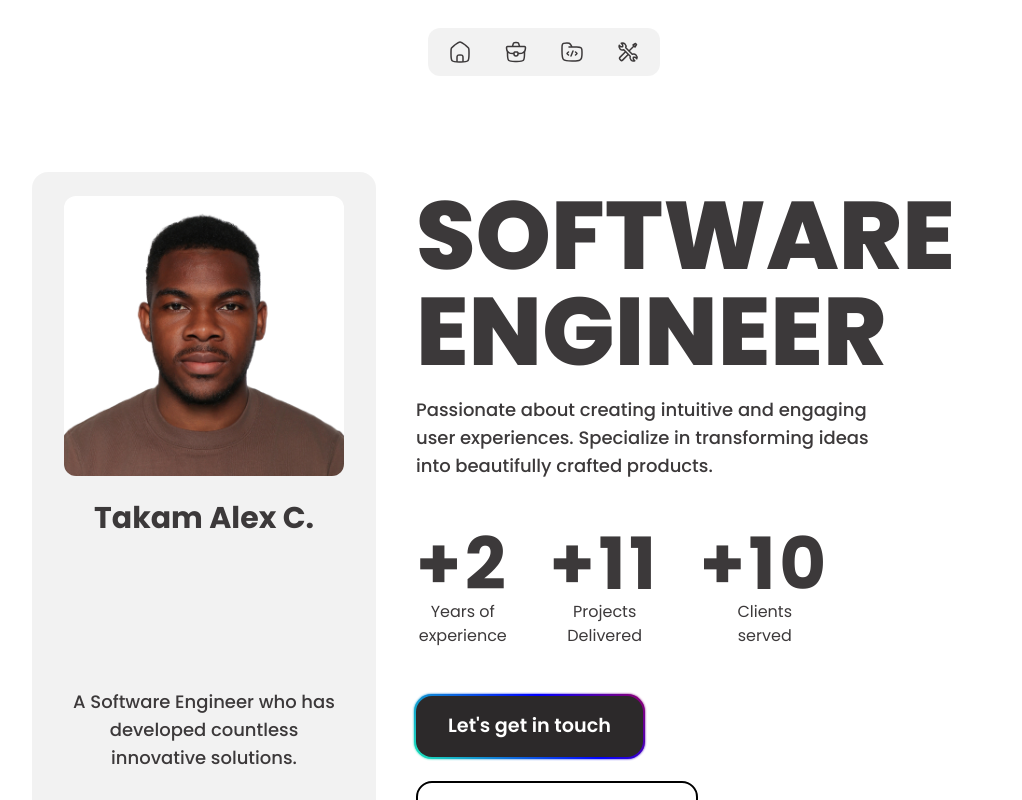
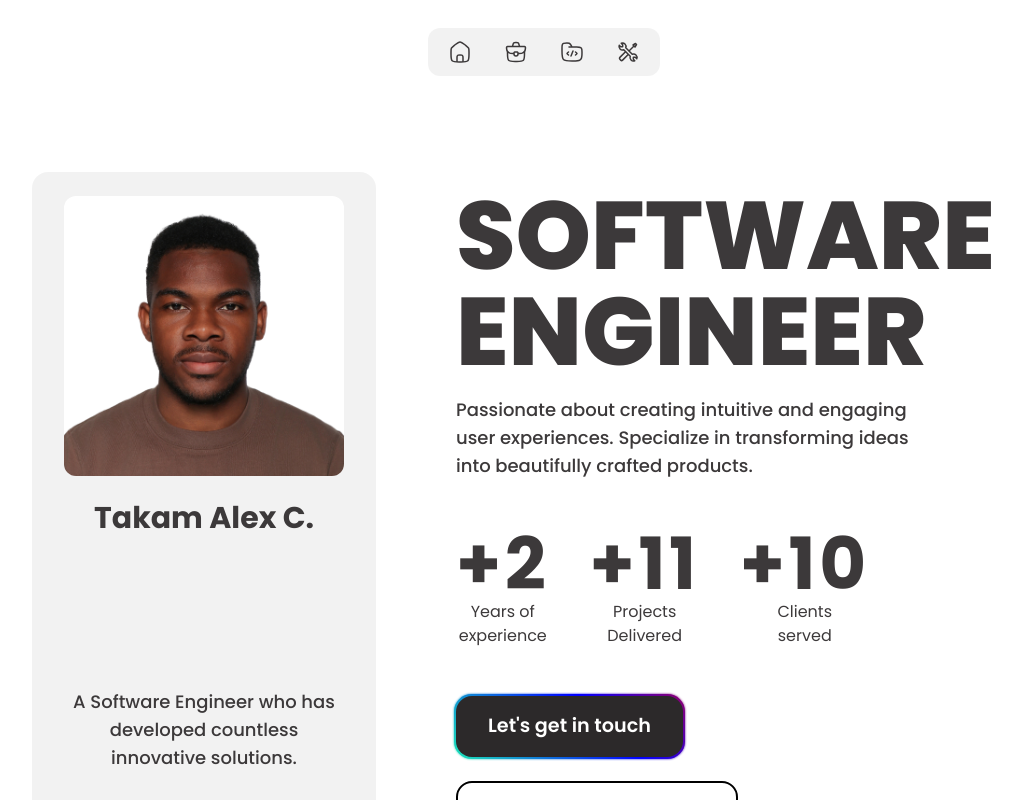
Before and after one commit to takam-alex-christian/portfolio, a Next.js app: page / in a window 1280 px wide. Shown: the top 800 px of the page, without its empty margins (96-1118 px from the left). Built offline with nearby package versions, Linux system fonts and the light colour scheme.

Commit message:
ajusting gap between contactCard and main content

```diff
--- a/src/app/page.tsx
+++ b/src/app/page.tsx
@@ -9,7 +9,7 @@ export default function Home() {
   return (
     <div className="  flex flex-col items-center justify-center">
       <main className="max-w-screen-lg">
-        <div className="flex lg:flex-row flex-col gap-10">
+        <div className="flex lg:flex-row flex-col gap-20">
           <div className="py-24">
             <ContactCard />
           </div>
```
